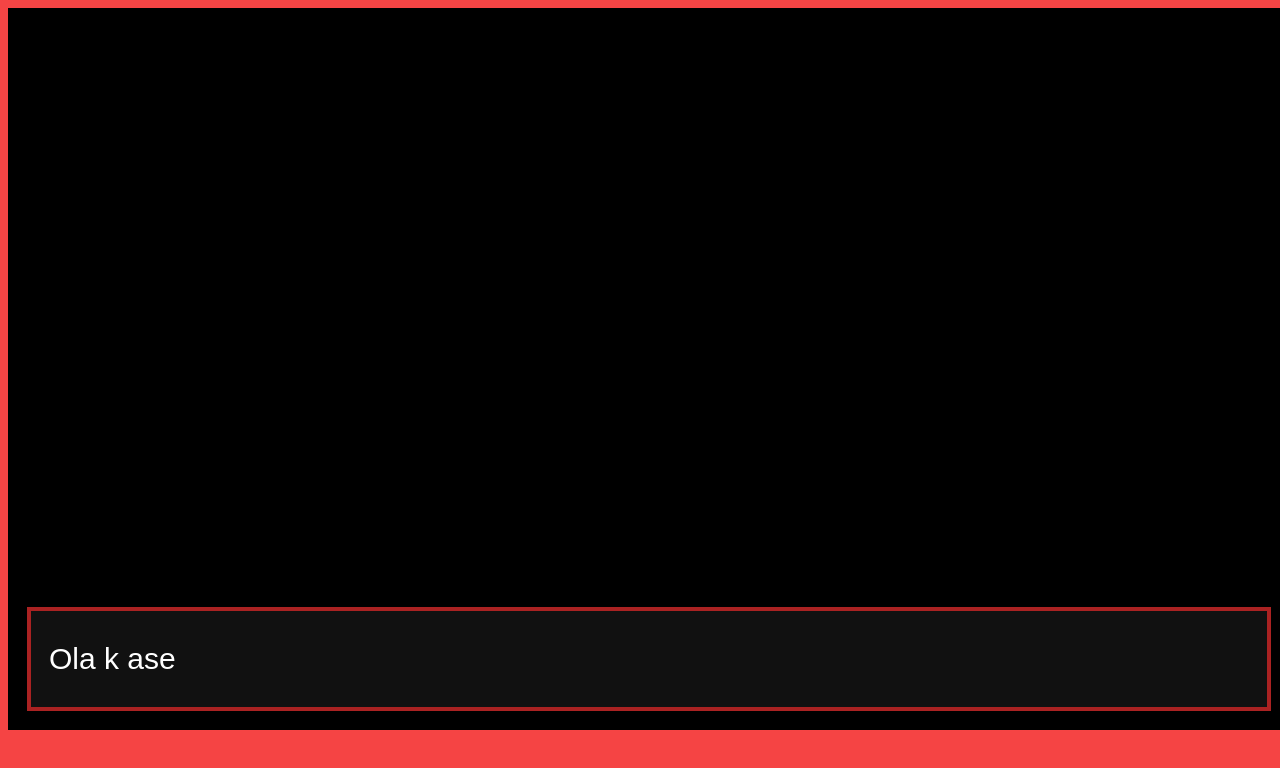
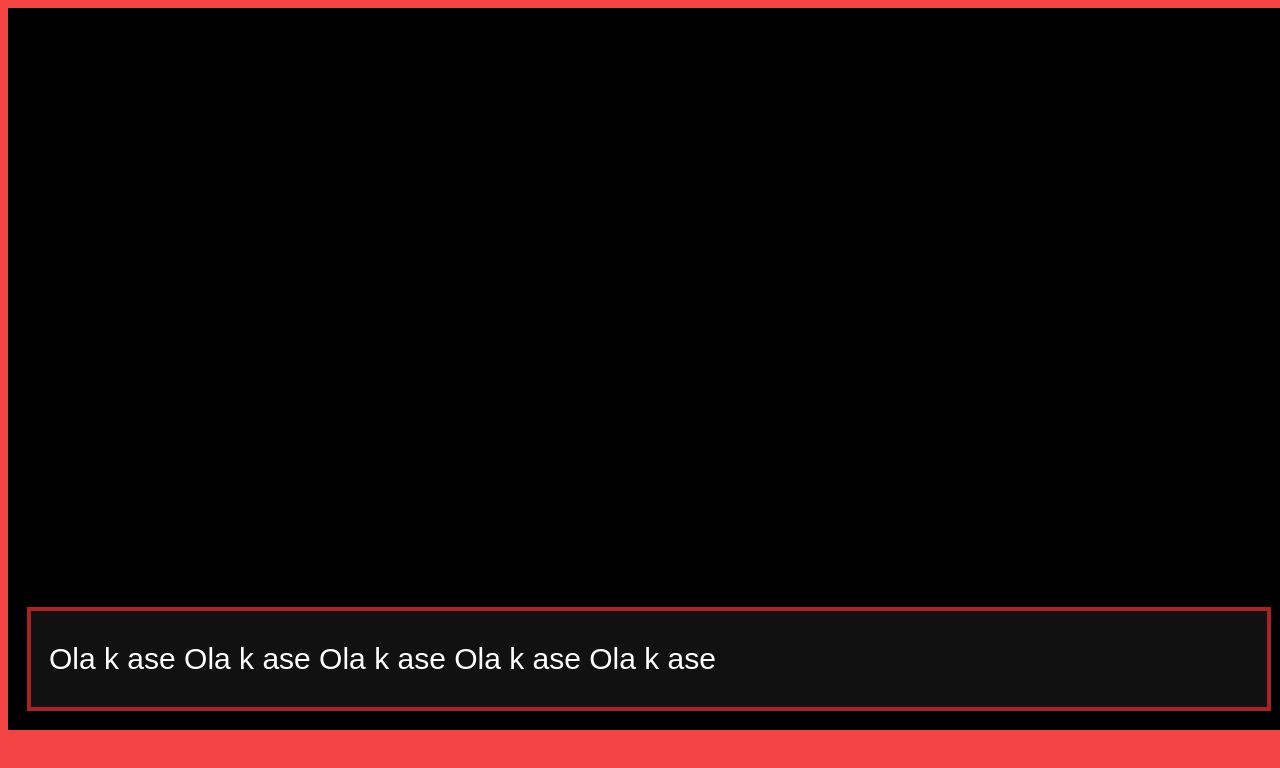
Before and after one commit to RazielLewach/bitacoraTaichi, a plain HTML site: page index.html in a window 1280 px wide. Drawn offline with Linux system fonts and the light colour scheme.

Commit message:
Update index.html

```diff
--- a/index.html
+++ b/index.html
@@ -50,7 +50,7 @@
 
 		// Diálogos.
 		var _text = "";
-		if (iDialogo == 0) _text = "Ola k ase";
+		if (iDialogo == 0) _text = "Ola k ase Ola k ase Ola k ase Ola k ase Ola k ase";
 		context.fillStyle = "#FFFFFF";
 		context.font = "30px Arial";
 		context.fillText(_text.substr(0,cntText), 40, 660);
```
